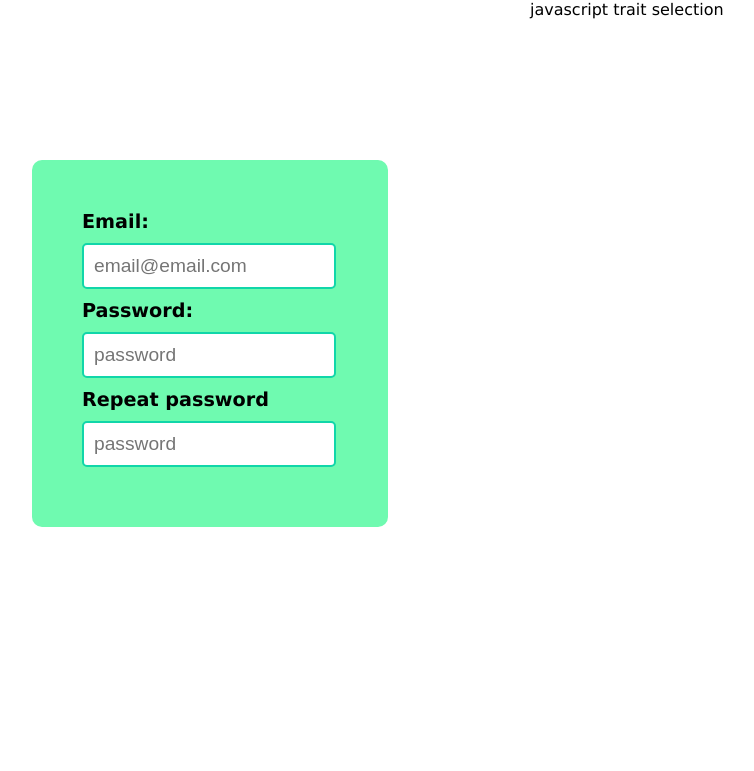
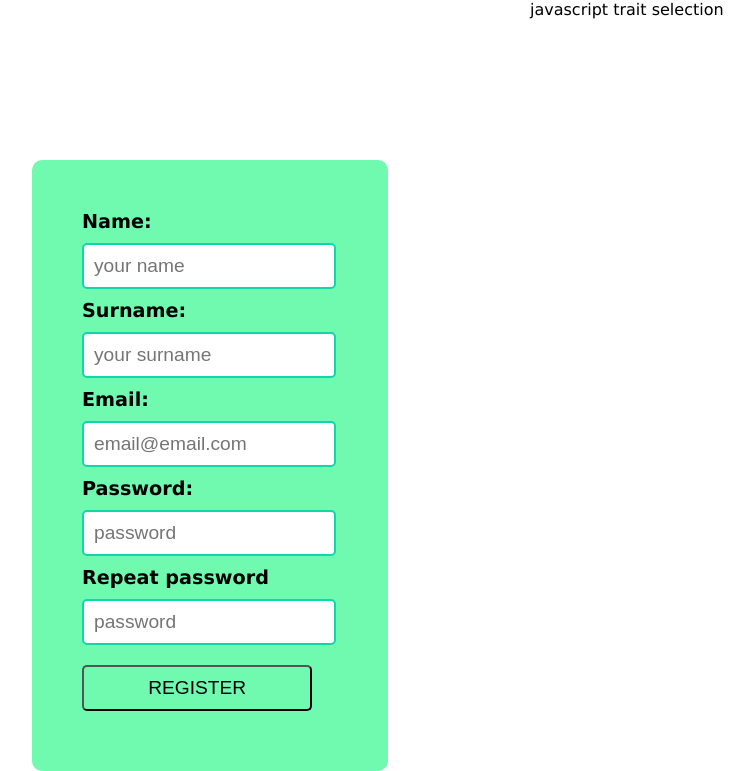
Before and after one commit to szwos/WDPAI_Website, a PHP site: page /registration in a window 1280 px wide. Shown: the part 116-887 px from the top of the page, without its empty margins (110-864 px from the left). Before the commit the page ends 643 px from the top, so only its background shows below. Run offline with PHP 8.4, Linux system fonts and the light colour scheme; some libraries are stand-ins or nearby versions.

Commit message:
added registration
+made passwords hashed
+updated login to hash passwords for comparision

```diff
--- a/index.php
+++ b/index.php
@@ -11,8 +11,8 @@ Router::get('', 'DefaultController');
 Router::get('recommendation_form', 'DefaultController');
 //Router::get("login", "DefaultController");
 Router::post("login", "SecurityController");
+Router::post("registration", "SecurityController");
 Router::get("recommendations", "DefaultController");
-Router::get("registration", "DefaultController");
 Router::get("dashboard", "DefaultController");
 Router::post("creator", "DefaultController");
 Router::post("addRecommendation", "RecommendationController");
--- a/public/views/registration.php
+++ b/public/views/registration.php
@@ -15,7 +15,14 @@
     <div class = "rows">
         <div class = "column">
             <div class = "input-form-container">
-                <form>
+                <form class = "registration" action="registration" method="POST">
+
+                    <label for id="name">Name:</label>
+                    <input name = "name" class = "input-text-field" type = "text" placeholder = "your name">
+
+                    <label for id="surname">Surname:</label>
+                    <input name = "surname" class = "input-text-field" type = "text" placeholder = "your surname">
+
                     <label for id="email">Email:</label>
                     <input name = "email" class = "input-text-field" type = "text" placeholder = "email@email.com">
 
@@ -23,7 +30,18 @@
                     <input name = "password" class = "input-text-field" type = "password" placeholder="password">
 
                     <label for id="password-repeat">Repeat password</label>
-                    <input name = "password-repeat" class = "input-text-field" type = "text" placeholder = "password">
+                    <input name = "password-repeat" class = "input-text-field" type = "password" placeholder = "password">
+
+                    <button name = "registration-button" class="button" type="submit">REGISTER</button>
+
+                    <div class = "messages">
+                        <?php if(isset($messages)) {
+                            foreach ($messages as $message) {
+                                echo $message;
+                            }
+                        }
+                        ?>
+                    </div>
 
                 </form>
             </div>
--- a/src/controllers/DefaultController.php
+++ b/src/controllers/DefaultController.php
@@ -12,17 +12,12 @@ class DefaultController extends AppController{
         $this->render('recommendation_form');
     }
 
-    public function login() {
-        $this->render("login", ['message'=>"Hello World"]);
-    }
+
 
     public function recommendations() {
         $this->render("recommendations");
     }
 
-    public function registration() {
-        $this->render("registration");
-    }
 
     public function dashboard() {
         $this->render("dashboard");
--- a/src/controllers/SecurityController.php
+++ b/src/controllers/SecurityController.php
@@ -19,7 +19,7 @@ class SecurityController extends AppController {
         //$user = new User("jankowalski@gmail.com", "password", "Jan", "Kowalski");
         $userRepository = new UserRepository();
         $email = $_POST["email"];
-        $password = $_POST["password"];
+        $password = md5($_POST["password"]);
 
         $user = $userRepository->getUser($email);
 
@@ -37,4 +37,34 @@ class SecurityController extends AppController {
 
         return $this->render("dashboard");
     }
+
+    public function registration() {
+
+        if(!$this->isPost()) {
+            return $this->render("registration");
+        }
+
+
+        $userRepository = new UserRepository();
+        $password = $_POST["password"];
+        $password_repeat = $_POST["password-repeat"];
+        $email = $_POST["email"];
+
+        if($password !== $password_repeat) {
+            return $this->render("registration", ["messages" => ["Passwords doesn't match!"]]);
+        }
+
+        $user = $userRepository->getUser($email);
+
+        if($user) {
+            return $this->render("registration", ["messages"=>["This email address is allready taken!"]]);
+        }
+
+        $name = $_POST["name"];
+        $surname = $_POST["surname"];
+
+        $userRepository->addUser($name, $surname, $email, md5($password));
+
+        return $this->render("login", ["messages"=>["You have been succesfully registered."]]);
+    }
 }
--- a/src/repository/UserRepository.php
+++ b/src/repository/UserRepository.php
@@ -5,8 +5,6 @@ require_once __DIR__.'/../models/User.php';
 
 class UserRepository extends Repository {
     public function getUser(string $email) {
-
-
         $stat = $this->database->connect()->prepare('
             SELECT * FROM public.users WHERE email = :email;
         ');
@@ -28,4 +26,18 @@ class UserRepository extends Repository {
         );
 
     }
+
+    public function addUser(string $name, string $surname, string $email, string $password) {
+
+        $stmt = $this->database->connect()->prepare("
+            INSERT INTO users (name, surname, email, password)
+            VALUES (?, ?, ?, ?)
+        ");
+
+        $stmt->execute([
+           $name, $surname, $email, $password
+        ]);
+
+
+    }
 }
```
